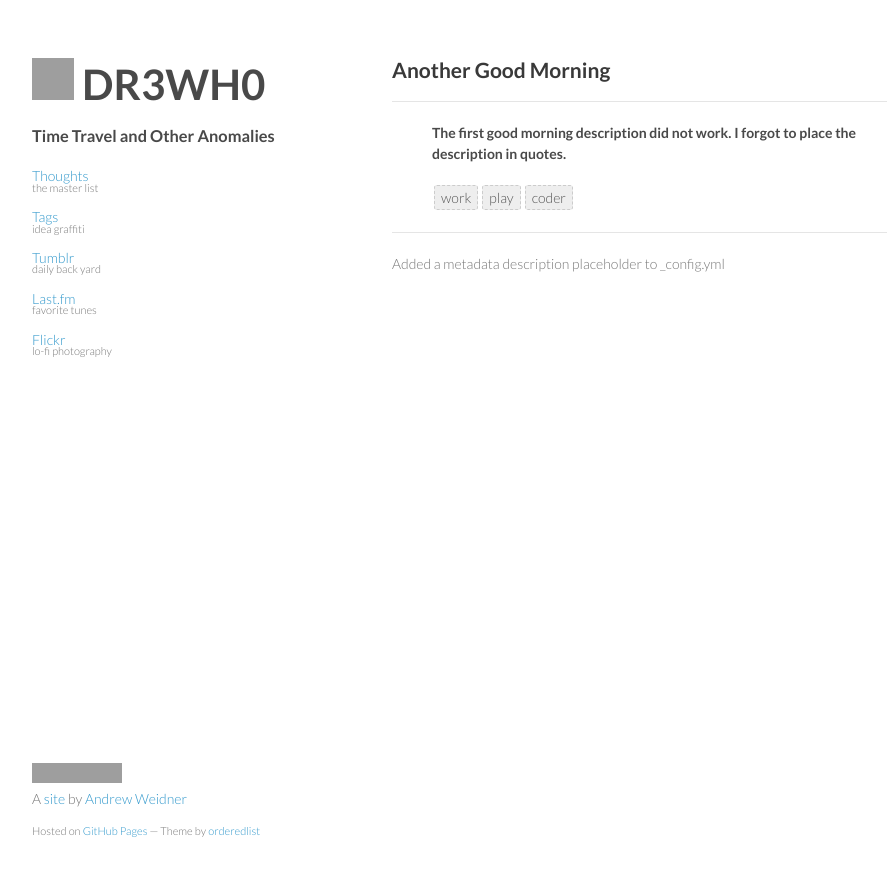
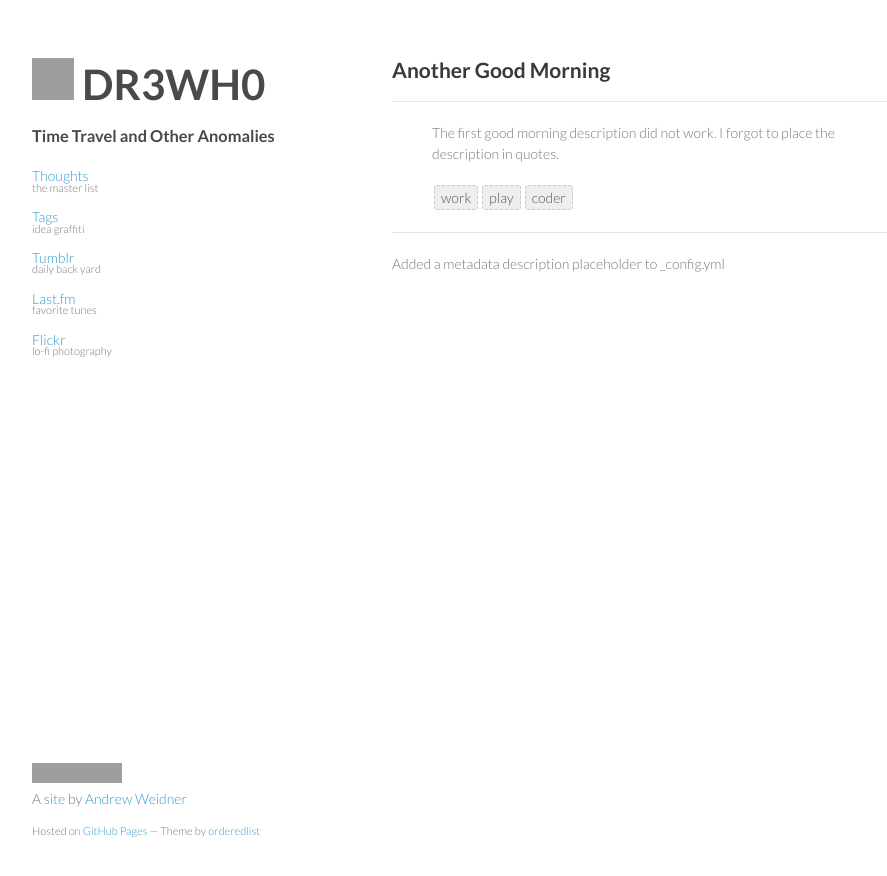
Before and after one commit to drewhop/drewhop.github.io, a Jekyll site: the page built from _posts/2013-07-27-another-good-morning.md, in a window 1280 px wide. Shown: the top 876 px of the page, without its empty margins (178-1065 px from the left). Built offline with Jekyll 4.4.1, drawn with Linux system fonts in a browser that asks for light colours; Markdown is read by kramdown in place of the engine named in the settings; comment, search, counter and statistics services are not loaded; grey boxes are pictures that could not be loaded.

Commit message:
Update post.html

```diff
--- a/_layouts/post.html
+++ b/_layouts/post.html
@@ -8,7 +8,7 @@ layout: default
 <hr/>
 
 {% if page.description %}
-<ul><h4>{{ page.description }}</h4></ul>
+<ul><p class="view">{{ page.description }}</p></ul>
 {% endif %}
 
 {% include JB/setup %}
```
